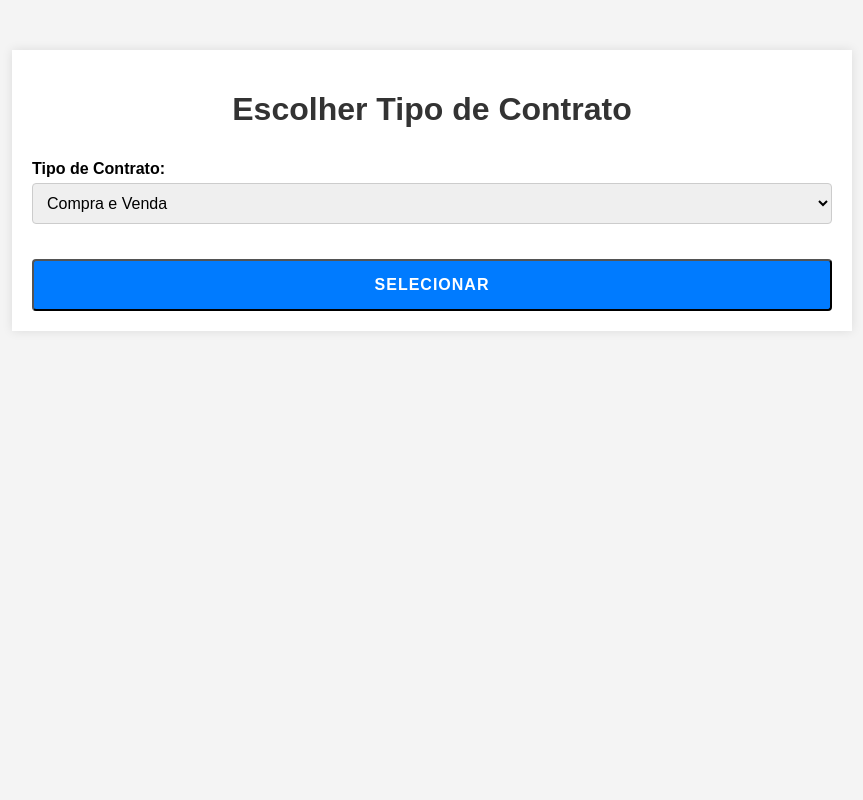
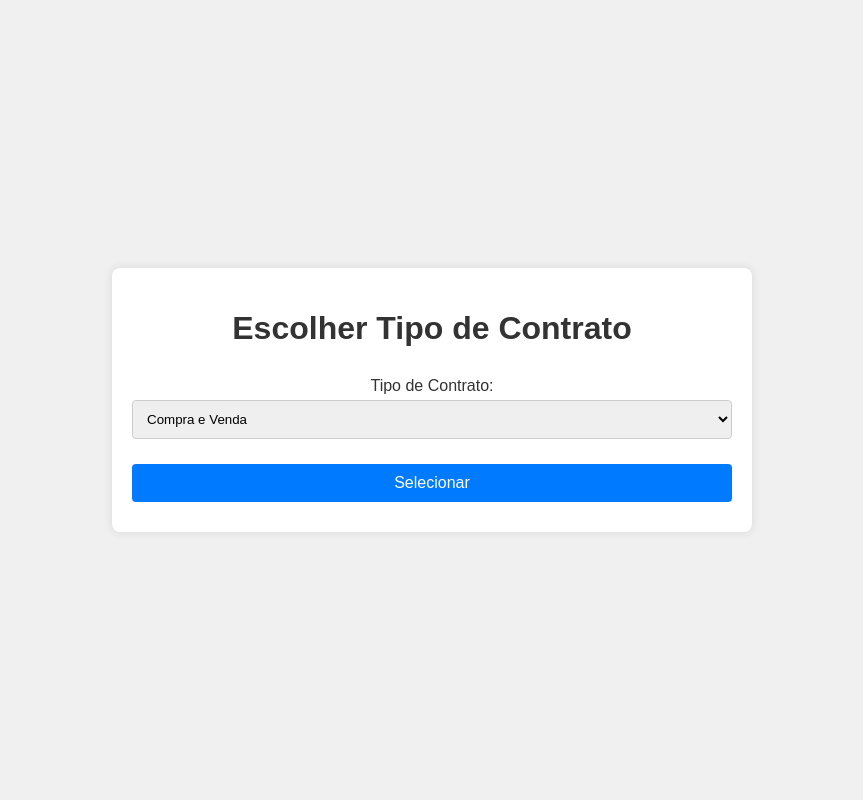
Before and after one commit to joaoueto/projetocontratos, a Flask app: page /escolher_contrato in a window 1280 px wide. Shown: the whole page, without its empty margins (208-1071 px from the left). Run offline with Flask 3, Linux system fonts and the light colour scheme.

Commit message:
atualizado

```diff
--- a/static/css/styles.css
+++ b/static/css/styles.css
@@ -1,72 +1,127 @@
 body {
     font-family: Arial, sans-serif;
-    background-color: #f4f4f4;
+    display: flex;
+    justify-content: center;
+    align-items: center;
+    height: 100vh;
     margin: 0;
-    padding: 0;
+    background-color: #f0f0f0;
 }
 
 .container {
-    max-width: 800px;
-    margin: 50px auto;
+    background-color: white;
     padding: 20px;
-    background-color: #fff;
+    border-radius: 8px;
     box-shadow: 0 0 10px rgba(0, 0, 0, 0.1);
+    width: 90%;
+    max-width: 500px;
+    text-align: center;
 }
 
 h1 {
-    text-align: center;
-    color: #333;
+    margin-bottom: 20px;
 }
 
 form {
     display: flex;
     flex-direction: column;
+    align-items: stretch;
 }
 
-label {
-    margin: 10px 0 5px;
-    font-weight: bold;
+label, input, select, textarea, fieldset, legend {
+    margin-bottom: 15px;
+    width: 100%;
 }
 
-input, select {
+input[type="text"], input[type="date"], select, textarea {
     padding: 10px;
-    margin-bottom: 15px;
     border: 1px solid #ccc;
     border-radius: 4px;
-    font-size: 16px;
 }
 
-.button {
-    background-color: #007bff;
+button, input[type="submit"] {
+    padding: 10px;
+    background-color: #4CAF50;
     color: white;
-    padding: 15px;
-    text-align: center;
-    text-decoration: none;
-    display: inline-block;
-    font-size: 16px;
+    border: none;
     border-radius: 4px;
     cursor: pointer;
+    width: 100%;
+}
+
+button:hover, input[type="submit"]:hover {
+    background-color: #45a049;
+}
+
+a.button {
+    display: inline-block;
+    padding: 10px 20px;
     margin-top: 20px;
-    text-transform: uppercase;
-    letter-spacing: 1px;
-    font-weight: bold;
+    background-color: #4CAF50;
+    color: white;
+    text-decoration: none;
+    border-radius: 4px;
 }
-/* Estilizando o dropdown */
-select {
+
+a.button:hover {
+    background-color: #45a049;
+}
+body {
+    display: flex;
+    justify-content: center;
+    align-items: center;
+    height: 100vh;
+    background-color: #f0f0f0;
+    margin: 0;
+    font-family: Arial, sans-serif;
+}
+.container {
+    background-color: white;
+    padding: 20px;
+    border-radius: 8px;
+    box-shadow: 0 0 10px rgba(0, 0, 0, 0.1);
+    max-width: 600px;
     width: 100%;
-    padding: 10px;
-    font-size: 16px;
+}
+h1 {
+    text-align: center;
+    color: #333;
+}
+label {
+    display: block;
+    margin: 10px 0 5px;
+    color: #333;
+}
+input[type="text"],
+input[type="date"],
+textarea {
+    width: 100%;
+    padding: 8px;
+    margin-bottom: 10px;
     border: 1px solid #ccc;
     border-radius: 4px;
-    box-sizing: border-box;
 }
-
-/* Estilizando as opções do dropdown */
-select option {
+fieldset {
+    border: none;
+    padding: 0;
+    margin: 10px 0;
+}
+legend {
+    font-weight: bold;
+    color: #333;
+}
+.button {
+    display: inline-block;
+    padding: 10px 20px;
+    margin: 10px 0;
     font-size: 16px;
+    color: #fff;
+    background-color: #007bff;
+    border: none;
+    border-radius: 4px;
+    cursor: pointer;
+    text-align: center;
 }
-
-
 .button:hover {
     background-color: #0056b3;
 }
--- a/templates/form.html
+++ b/templates/form.html
@@ -33,7 +33,7 @@
         <label for="endereco_vendedor">Endereço do Vendedor:</label>
         <input type="text" id="endereco_vendedor" name="endereco_vendedor" required><br><br>
 
-        <-- Comprador -->
+        <!-- Comprador  -->
         <label for="nome_comprador">Nome do Comprador:</label>
         <input type="text" id="nome_comprador" name="nome_comprador" required><br><br>
 
```
Also changed, not shown: 2 other files.
